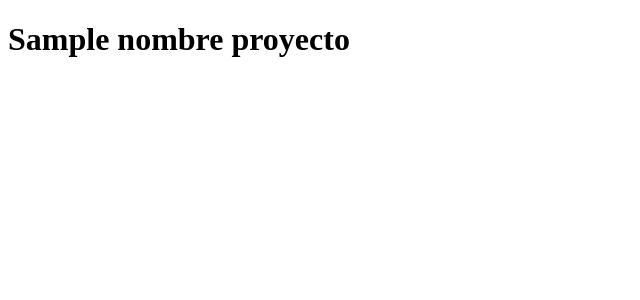
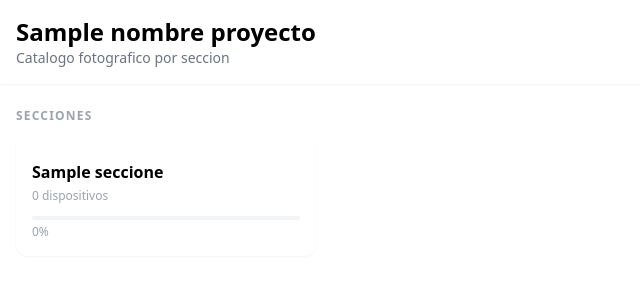
Before and after one commit to IRadical/Local-Capture-Engine, a Flask app: template templates/index.html in a window 1280 px wide. Shown: the top 300 px of the page, without its empty margins (0-640 px from the left). Run offline with Flask 3, Linux system fonts and the light colour scheme; the template is opened without the code that fills it: most values are stand-ins (such as "Sample title", 1, 10 or a date in 2020); parts of the project's set-up code (start-up, migrations or seed data) failed here and were passed over; some libraries are stand-ins or nearby versions.

Commit message:
feat: main screen with dynamic sections grid

```diff
--- a/app/routes/main_routes.py
+++ b/app/routes/main_routes.py
@@ -1,11 +1,11 @@
-from flask import Blueprint
 from app.utils.config_loader import config
+from flask import Blueprint, render_template
 
 main_bp = Blueprint("main", __name__)
 
 @main_bp.route("/")
 def index():
-    return "inicio: " + config["configuracion"]["nombre_proyecto"]
+    return render_template("index.html", secciones=config["secciones"], nombre_proyecto=config["configuracion"]["nombre_proyecto"], colores=config["colores"])
 
 @main_bp.route("/<seccion>")
 def vista_seccion(seccion):
--- a/templates/index.html
+++ b/templates/index.html
@@ -1,9 +1,57 @@
 <!DOCTYPE html>
-<html>
+<html lang="es">
 <head>
+    <meta charset="UTF-8">
+    <meta name="viewport" content="width=device-width, initial-scale=1.0">
     <title>LCE</title>
+    <script src="https://cdn.tailwindcss.com"></script>
+    <style>
+    :root {
+        --color-primario: {{ colores.primario }};
+        --color-secundario: {{ colores.secundario }};
+        --color-acento: {{ colores.acento }};
+        --color-fondo: {{ colores.fondo }};
+        --color-texto: {{ colores.texto }};
+        --color-tarjeta: {{ colores.tarjeta }};
+    }
+    body { background-color: var(--color-fondo); }
+    .bg-tarjeta { background-color: var(--color-tarjeta); }
+    .text-texto { color: var(--color-texto); }
+    .bg-primario { background-color: var(--color-primario); }
+    .card-seccion {
+    background-color: var(--color-tarjeta);
+    border-radius: 12px;
+    padding: 16px;
+    box-shadow: 0 2px 8px rgba(0,0,0,0.08);
+    transition: box-shadow 0.2s;
+        }
+        .card-seccion:hover {
+            box-shadow: 0 4px 16px rgba(0,0,0,0.12);
+        }
+</style>
 </head>
-<body>
-    <h1>{{ nombre_proyecto }}</h1>
+<body class="bg-fondo">
+    <div class="bg-tarjeta shadow-sm p-4 mb-6">
+        <h1 class="text-2xl font-bold text-texto">{{ nombre_proyecto }}</h1>
+        <p class="text-sm text-gray-500"> Catalogo fotografico por seccion</p>
+    </div>
+    <div class="px-4">
+    <p class="text-xs font-semibold text-gray-400 mb-3 tracking-widest">
+        SECCIONES
+    </p>
+    <div class="grid grid-cols-2 md:grid-cols-4 gap-4">
+        {% for nombre, datos in secciones.items() %}
+        <a href="/{{ nombre }}"
+           class="bg-tarjeta rounded-xl p-4 shadow-sm hover:shadow-md transition-shadow">
+            <p class="font-semibold text-texto mt-2">{{ nombre }}</p>
+            <p class="text-xs text-gray-400 mt-1">0 dispositivos</p>
+            <div class="mt-3 h-1 bg-gray-100 rounded-full">
+                <div class="h-1 bg-primario rounded-full" style="width: 0%"></div>
+            </div>
+            <p class="text-xs text-gray-400 mt-1">0%</p>
+        </a>
+        {% endfor %}
+    </div>
+</div>
 </body>
 </html>
```
